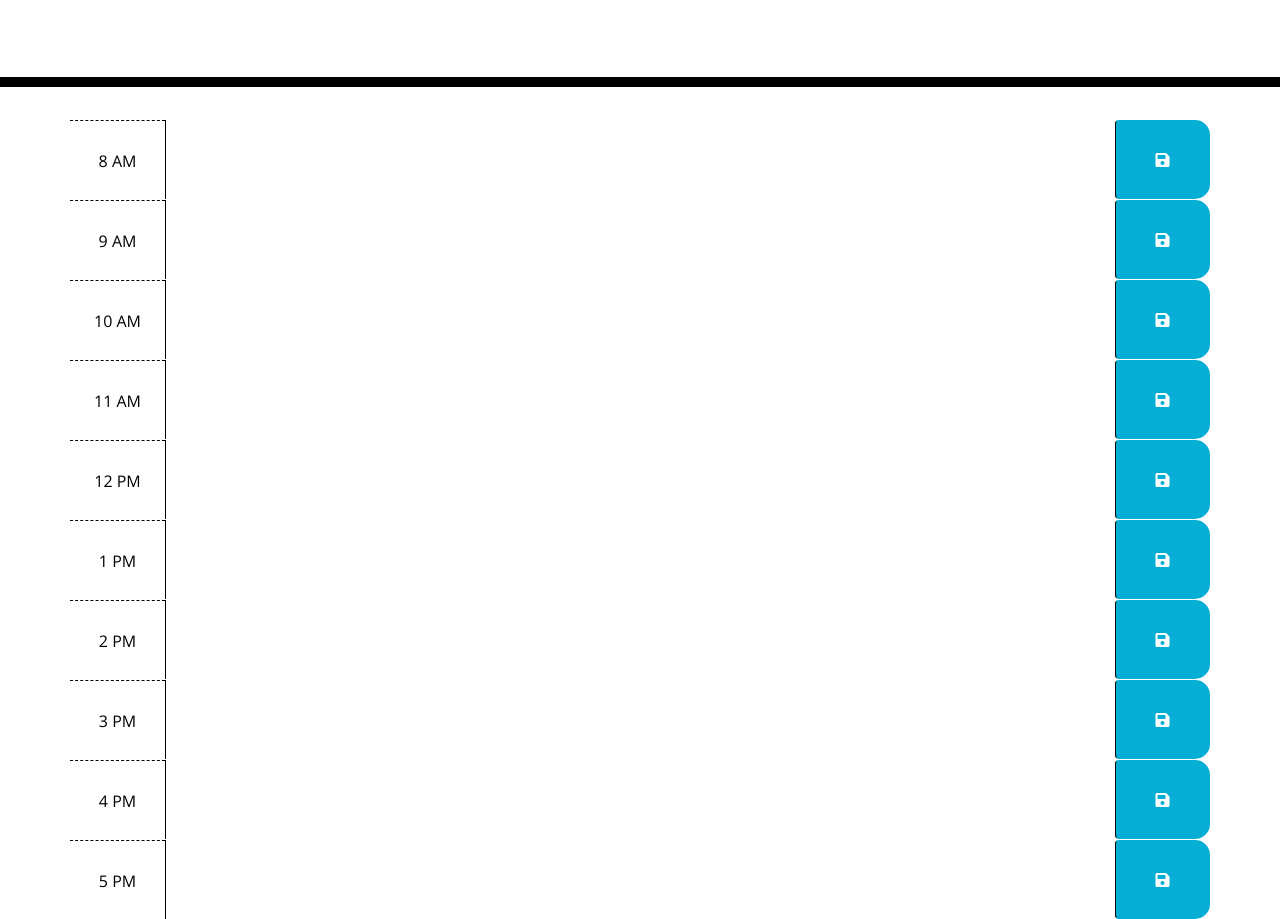
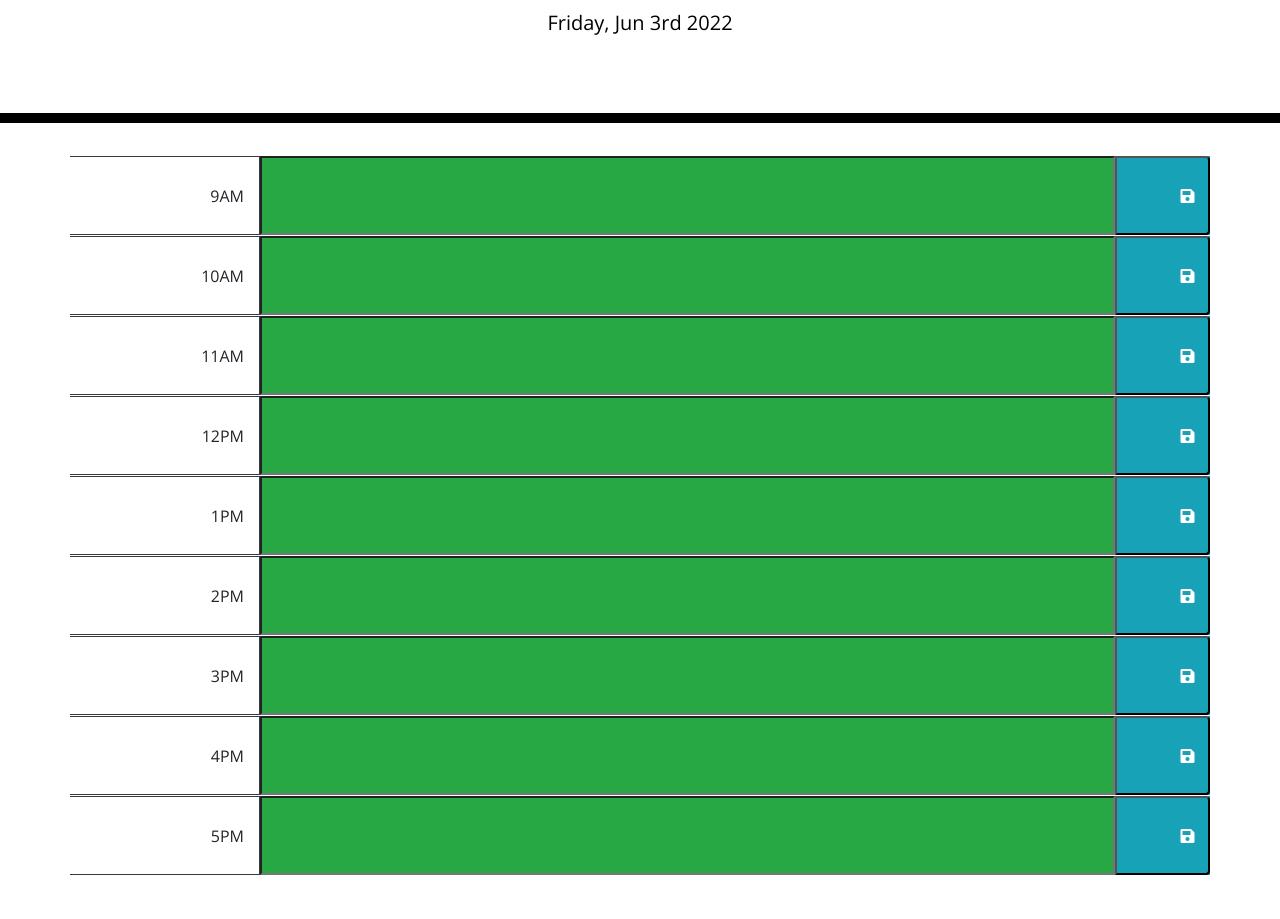
Before and after one commit to ms13380/Calendar-Application, a plain HTML site: page index.html in a window 1280 px wide. Shown: the part 181-1100 px from the top of the page. After the commit the page ends 1056 px from the top, so only its background shows below. Drawn offline with nearby package versions, Linux system fonts and the light colour scheme; files that its build step writes are made by us from their sources.

Commit message:
Add files via upload

```diff
--- a/index.html
+++ b/index.html
@@ -1,125 +1,146 @@
 <!DOCTYPE html>
 <html lang="en">
-
   <head>
     <meta charset="UTF-8" />
     <meta name="viewport" content="width=device-width, initial-scale=1.0" />
     <meta http-equiv="X-UA-Compatible" content="ie=edge" />
-	<link rel="stylesheet" href="https://stackpath.bootstrapcdn.com/bootstrap/4.3.1/css/bootstrap.min.css" />
-	<link rel="stylesheet" href="https://use.fontawesome.com/releases/v5.8.1/css/all.css"
-		integrity="sha384-50oBUHEmvpQ+1lW4y57PTFmhCaXp0ML5d60M1M7uH2+nqUivzIebhndOJK28anvf" crossorigin="anonymous" />
-	<link href="https://fonts.googleapis.com/css?family=Open+Sans&display=swap" rel="stylesheet" />
-	<link rel="stylesheet" href="./assets/css/style.css" />
-	<title>Work Day Scheduler - Challenge 5: Third-Party APIs </title>
+    <link
+      rel="stylesheet"
+      href="https://stackpath.bootstrapcdn.com/bootstrap/4.3.1/css/bootstrap.min.css"
+    />
+    <link
+      rel="stylesheet"
+      href="https://use.fontawesome.com/releases/v5.8.1/css/all.css"
+      integrity="sha384-50oBUHEmvpQ+1lW4y57PTFmhCaXp0ML5d60M1M7uH2+nqUivzIebhndOJK28anvf"
+      crossorigin="anonymous"
+    />
+    <link
+      href="https://fonts.googleapis.com/css?family=Open+Sans&display=swap"
+      rel="stylesheet"
+    />
+    <link rel="stylesheet" href="style.css" />
+    <title>Work Day Scheduler</title>
   </head>
 
   <body>
-	<!-- Header -->
     <header class="jumbotron">
       <h1 class="display-3">Work Day Scheduler</h1>
       <p class="lead">A simple calendar app for scheduling your work day</p>
       <p id="currentDay" class="lead"></p>
     </header>
-
     <div class="container">
-
-		<!-- Timeblocks start here -->
-
-		<div id="hour8" class="row time-block">
-            <div class="col-md-1 hour">
-                8 AM
+      <!-- Timeblocks go here -->
+      <div class="row">
+        <div class="col-2 border border-dark border-left-0 d-flex align-items-center justify-content-end">9AM</div>
+        <div class="col-9 bg-secondary d-flex align-items-center justify-content-start" style="padding:0">
+          <input type="text" style="width:100%; height:100%" class="bg-success" id="9">
         </div>
-            <textarea class="col-md-10 description">
-            </textarea>
-            <button class="btn saveBtn col-md-1"><i class="fas fa-save"></i></button>
+        <div class="col-1 bg-info d-flex align-items-center justify-content-center" style="padding:0">
+          <button class="bg-info rounded-right rounded-small" style="width:100%; height:100%" class="saveBtn">
+            <i class='fas fa-save' style='color:white'></i>
+          </button>
+        </div>
       </div>
 
-		<div id="hour9" class="row time-block">
-            <div class="col-md-1 hour">
-                9 AM
+      <div class="row">
+        <div class="col-2 border border-dark border-left-0 d-flex align-items-center justify-content-end">10AM</div>
+        <div class="col-9 bg-secondary d-flex align-items-center justify-content-start" style="padding:0">
+          <input type="text" style="width:100%; height:100%" class="bg-success" id="10">
         </div>
-            <textarea class="col-md-10 description">
-            </textarea>
-            <button class="btn saveBtn col-md-1"><i class="fas fa-save"></i></button>
+        <div class="col-1 bg-info d-flex align-items-center justify-content-center" style="padding:0">
+          <button class="bg-info rounded-right rounded-small" style="width:100%; height:100%" class="saveBtn">
+            <i class='fas fa-save' style='color:white'></i>
+          </button>
+        </div>
       </div>
 
-		<div id="hour10" class="row time-block">
-            <div class="col-md-1 hour">
-                10 AM
+      <div class="row">
+        <div class="col-2 border border-dark border-left-0 d-flex align-items-center justify-content-end">11AM</div>
+        <div class="col-9 bg-secondary d-flex align-items-center justify-content-start" style="padding:0">
+          <input type="text" style="width:100%; height:100%" class="bg-success" id="11">
         </div>
-            <textarea class="col-md-10 description">
-            </textarea>
-            <button class="btn saveBtn col-md-1"><i class="fas fa-save"></i></button>
+        <div class="col-1 bg-info d-flex align-items-center justify-content-center" style="padding:0">
+          <button class="bg-info rounded-right rounded-small" style="width:100%; height:100%" class="saveBtn">
+            <i class='fas fa-save' style='color:white'></i>
+          </button>
+        </div>
       </div>
 
-		<div id="hour10=1" class="row time-block">
-            <div class="col-md-1 hour">
-                11 AM
+      <div class="row">
+        <div class="col-2 border border-dark border-left-0 d-flex align-items-center justify-content-end">12PM</div>
+        <div class="col-9 bg-secondary d-flex align-items-center justify-content-start" style="padding:0">
+          <input type="text" style="width:100%; height:100%" class="bg-success" id="12">
         </div>
-            <textarea class="col-md-10 description">
-            </textarea>
-            <button class="btn saveBtn col-md-1"><i class="fas fa-save"></i></button>
+        <div class="col-1 bg-info d-flex align-items-center justify-content-center" style="padding:0">
+          <button class="bg-info rounded-right rounded-small" style="width:100%; height:100%" class="saveBtn">
+            <i class='fas fa-save' style='color:white'></i>
+          </button>
+        </div>
       </div>
 
-		<div id="hour12" class="row time-block">
-            <div class="col-md-1 hour">
-                12 PM
+      <div class="row">
+        <div class="col-2 border border-dark border-left-0 d-flex align-items-center justify-content-end">1PM</div>
+        <div class="col-9 bg-secondary d-flex align-items-center justify-content-start" style="padding:0">
+          <input type="text" style="width:100%; height:100%" class="bg-success" id="1">
         </div>
-            <textarea class="col-md-10 description">
-            </textarea>
-            <button class="btn saveBtn col-md-1"><i class="fas fa-save"></i></button>
+        <div class="col-1 bg-info d-flex align-items-center justify-content-center" style="padding:0">
+          <button class="bg-info rounded-right rounded-small" style="width:100%; height:100%" class="saveBtn">
+            <i class='fas fa-save' style='color:white'></i>
+          </button>
+        </div>
       </div>
 
-		<div id="hour13" class="row time-block">
-            <div class="col-md-1 hour">
-                1 PM
+      <div class="row">
+        <div class="col-2 border border-dark border-left-0 d-flex align-items-center justify-content-end">2PM</div>
+        <div class="col-9 bg-secondary d-flex align-items-center justify-content-start" style="padding:0">
+          <input type="text" style="width:100%; height:100%" class="bg-success" id="2">
         </div>
-            <textarea class="col-md-10 description">
-            </textarea>
-            <button class="btn saveBtn col-md-1"><i class="fas fa-save"></i></button>
+        <div class="col-1 bg-info d-flex align-items-center justify-content-center" style="padding:0">
+          <button class="bg-info rounded-right rounded-small" style="width:100%; height:100%" class="saveBtn">
+            <i class='fas fa-save' style='color:white'></i>
+          </button>
+        </div>
       </div>
 
-		<div id="hour14" class="row time-block">
-            <div class="col-md-1 hour">
-                2 PM
+      <div class="row">
+        <div class="col-2 border border-dark border-left-0 d-flex align-items-center justify-content-end">3PM</div>
+        <div class="col-9 bg-secondary d-flex align-items-center justify-content-start" style="padding:0">
+          <input type="text" style="width:100%; height:100%" class="bg-success" id="3">
         </div>
-            <textarea class="col-md-10 description">
-            </textarea>
-            <button class="btn saveBtn col-md-1"><i class="fas fa-save"></i></button>
+        <div class="col-1 bg-info d-flex align-items-center justify-content-center" style="padding:0">
+          <button class="bg-info rounded-right rounded-small" style="width:100%; height:100%" id="saveBtn">
+            <i class='fas fa-save' style='color:white'></i>
+          </button>
+        </div>
       </div>
 
-		<div id="hour15" class="row time-block">
-            <div class="col-md-1 hour">
-                3 PM
+      <div class="row">
+        <div class="col-2 border border-dark border-left-0 d-flex align-items-center justify-content-end">4PM</div>
+        <div class="col-9 bg-secondary d-flex align-items-center justify-content-start" style="padding:0">
+          <input type="text" style="width:100%; height:100%" class="bg-success" id="4">
         </div>
-            <textarea class="col-md-10 description">
-            </textarea>
-            <button class="btn saveBtn col-md-1"><i class="fas fa-save"></i></button>
+        <div class="col-1 bg-info d-flex align-items-center justify-content-center" style="padding:0">
+          <button class="bg-info rounded-right rounded-small" style="width:100%; height:100%" id="saveBtn">
+            <i class='fas fa-save' style='color:white'></i>
+          </button>
+        </div>
       </div>
 
-		<div id="hour16" class="row time-block">
-            <div class="col-md-1 hour">
-                4 PM
+      <div class="row">
+        <div class="col-2 border border-dark border-left-0 d-flex align-items-center justify-content-end">5PM</div>
+        <div class="col-9 bg-secondary d-flex align-items-center justify-content-start" style="padding:0">
+          <input type="text" style="width:100%; height:100%" class="bg-success" id="5">
         </div>
-            <textarea class="col-md-10 description">
-            </textarea>
-            <button class="btn saveBtn col-md-1"><i class="fas fa-save"></i></button>
+        <div class="col-1 bg-info d-flex align-items-center justify-content-center" style="padding:0">
+          <button class="bg-info rounded-right rounded-small" style="width:100%; height:100%" class="saveBtn">
+            <i class='fas fa-save' style='color:white'></i>
+          </button>
         </div>
-
-		<div id="hour17" class="row time-block">
-            <div class="col-md-1 hour">
-                5 PM
-            </div>
-            <textarea class="col-md-10 description">
-            </textarea>
-            <button class="btn saveBtn col-md-1"><i class="fas fa-save"></i></button>
-        </div>
-
       </div>
 
     <script src="https://code.jquery.com/jquery-3.4.1.min.js"></script>
     <script src="https://cdnjs.cloudflare.com/ajax/libs/moment.js/2.24.0/moment.min.js"></script>
-	<script src="./assets/js/script.js"></script>
+
+    <script src="./script.js"></script>
   </body>
-
 </html>
--- a/style.css
+++ b/style.css
@@ -1,11 +1,10 @@
-
 body {
-  font-family: "Open Sans", sans-serif;
+  font-family: 'Open Sans', sans-serif;
   font-size: 16px;
   line-height: 1;
 }
 
-textarea {
+textarea{
   background: transparent;
   border: none;
   resize: none;
@@ -22,11 +21,11 @@ textarea {
   border-bottom: 10px solid black;
 }
 
-.description {
+.description{
   white-space: pre-wrap;
 }
 
-.time-block {
+.time-block{
   text-align: center;
   border-radius: 15px;
 }
@@ -34,7 +33,7 @@ textarea {
 .row {
   white-space: pre-wrap;
   height: 80px;
-  border-top: 1px solid white;
+  border-top: 1px solid white;;
 }
 
 .hour {
@@ -62,11 +61,19 @@ textarea {
   border-left: 1px solid black;
   border-top-right-radius: 15px;
   border-bottom-right-radius: 15px;
-  background-color: #06aed5;
+  background-color: #06AED5;
   color: white;
 }
 
 .saveBtn i:hover {
   font-size: 20px;
-  transition: all 0.3s ease-in-out;
+  transition: all .3s ease-in-out;
 }
+
+button:focus {
+  outline: none;
+}
+
+input:focus {
+  outline: none;
+}
```
Lines whose indentation alone changed are shown as unchanged.
